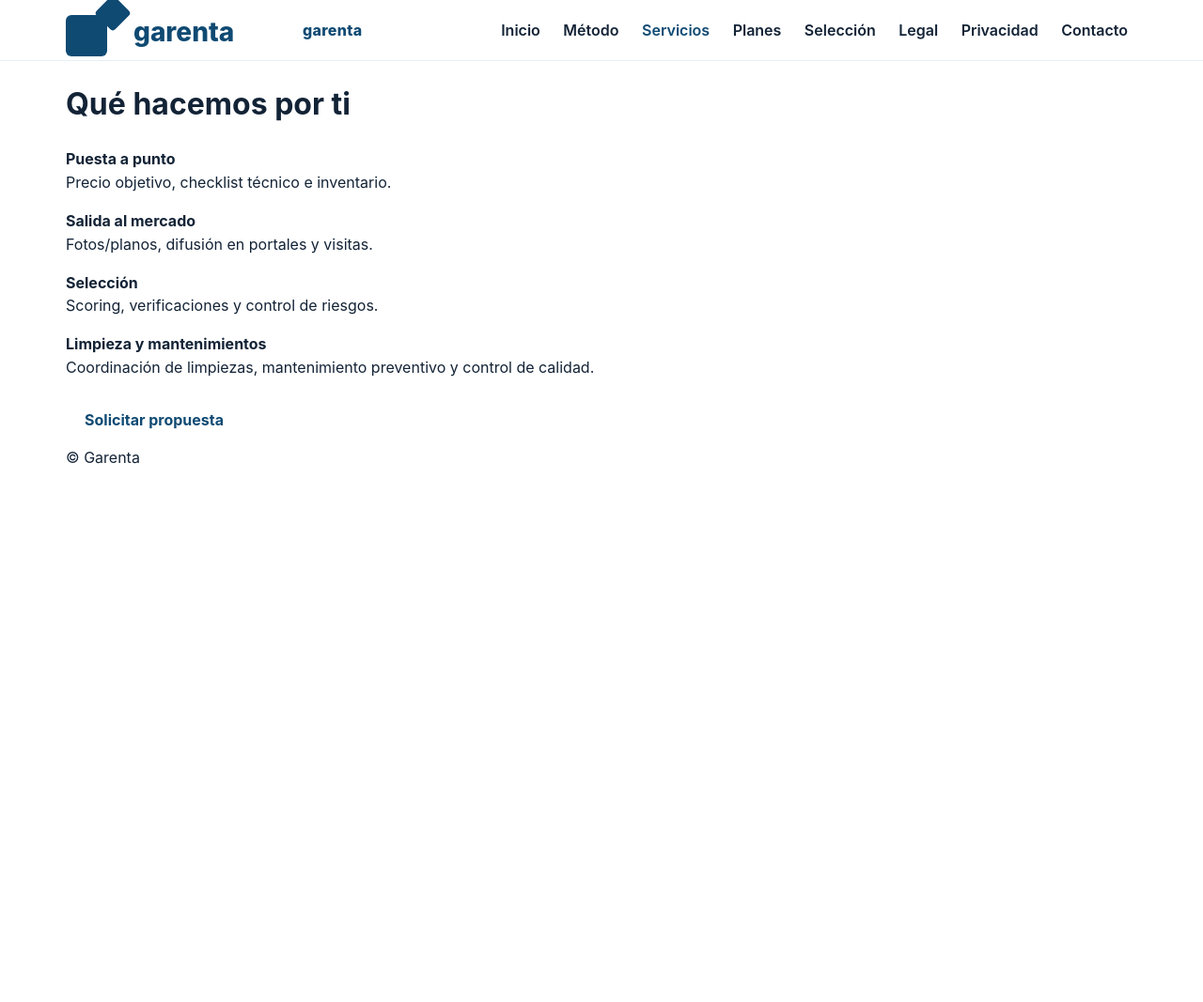
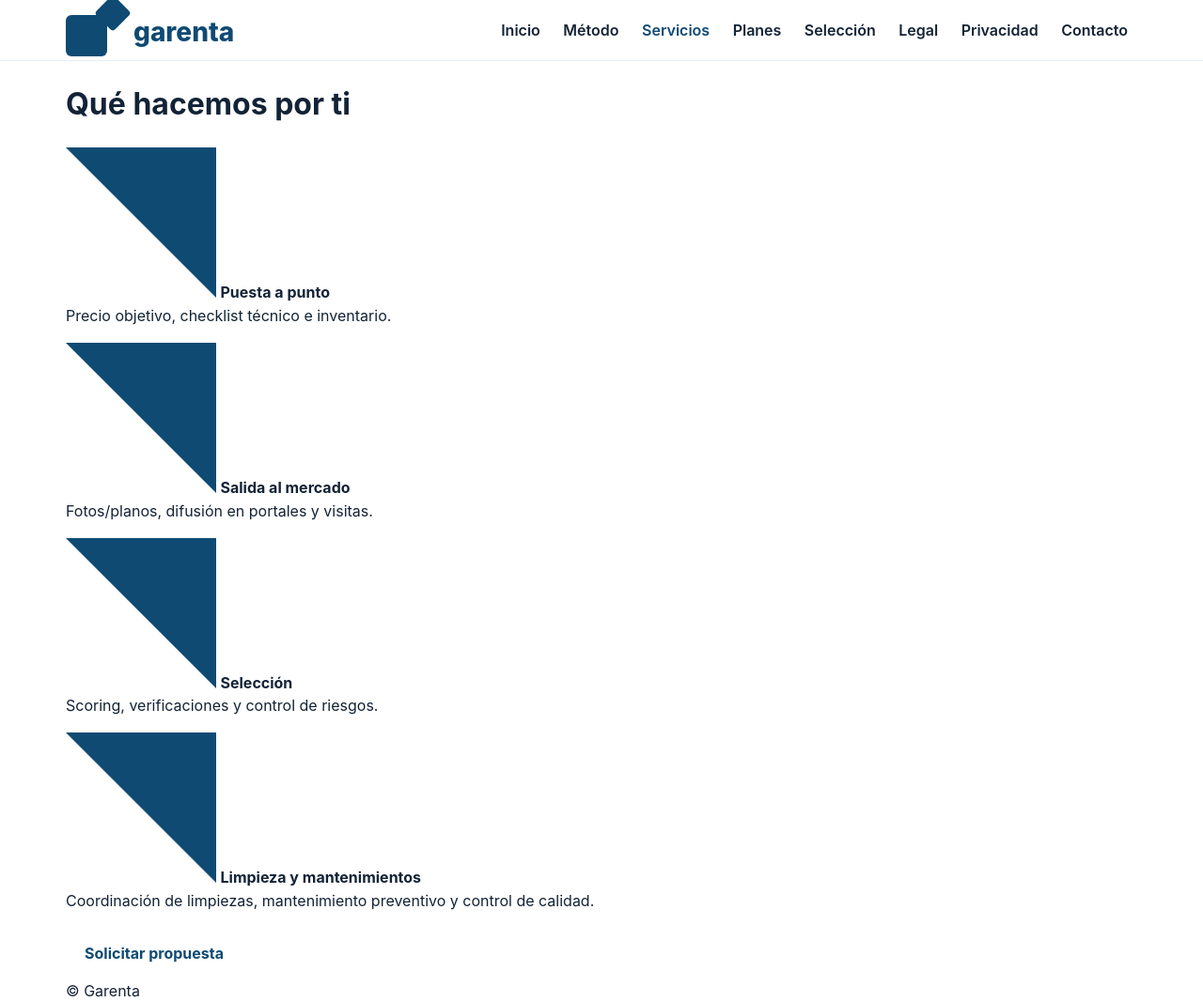
Before and after one commit to ricardohuertas-wq/garenta-dossier, a plain HTML site: page servicios.html in a window 1280 px wide. Shown: the whole page at 94% size. Before the commit the page ends 800 px from the top, so only its background shows below. Drawn offline with Linux system fonts and the light colour scheme.

Commit message:
Reemplaza elementos genéricos por imágenes (#4)

```diff
--- a/servicios.html
+++ b/servicios.html
@@ -11,7 +11,7 @@
   <header>
     <div class="container nav">
       <a class="logo" href="index.html">
-        <img src="assets/img/logo.svg" alt="Garenta"> garenta
+        <img src="assets/img/logo.svg" alt="Logo de Garenta">
       </a>
       <nav class="primary">
         <a href="index.html">Inicio</a>
@@ -29,15 +29,19 @@
   <div class="container">
     <h1>Qué hacemos por ti</h1>
     <p class="section">
+      <img src="assets/img/triangulo.svg" alt="Triángulo decorativo">
       <strong>Puesta a punto</strong><br>Precio objetivo, checklist técnico e inventario.
     </p>
     <p class="section">
+      <img src="assets/img/triangulo.svg" alt="Triángulo decorativo">
       <strong>Salida al mercado</strong><br>Fotos/planos, difusión en portales y visitas.
     </p>
     <p class="section">
+      <img src="assets/img/triangulo.svg" alt="Triángulo decorativo">
       <strong>Selección</strong><br>Scoring, verificaciones y control de riesgos.
     </p>
     <p class="section">
+      <img src="assets/img/triangulo.svg" alt="Triángulo decorativo">
       <strong>Limpieza y mantenimientos</strong><br>Coordinación de limpiezas, mantenimiento preventivo y control de calidad.
     </p>
     <a class="btn" href="contacto.html">Solicitar propuesta</a>
```
Also changed, not shown: contacto.html (+3 -1 lines), index.html (+3 -1 lines), legal-seguridad.html (+2 -1 lines), metodo.html (+5 -2 lines), planes.html (+3 -1 lines), privacidad.html (+2 -1 lines), seleccion-inquilinos.html (+2 -1 lines).
